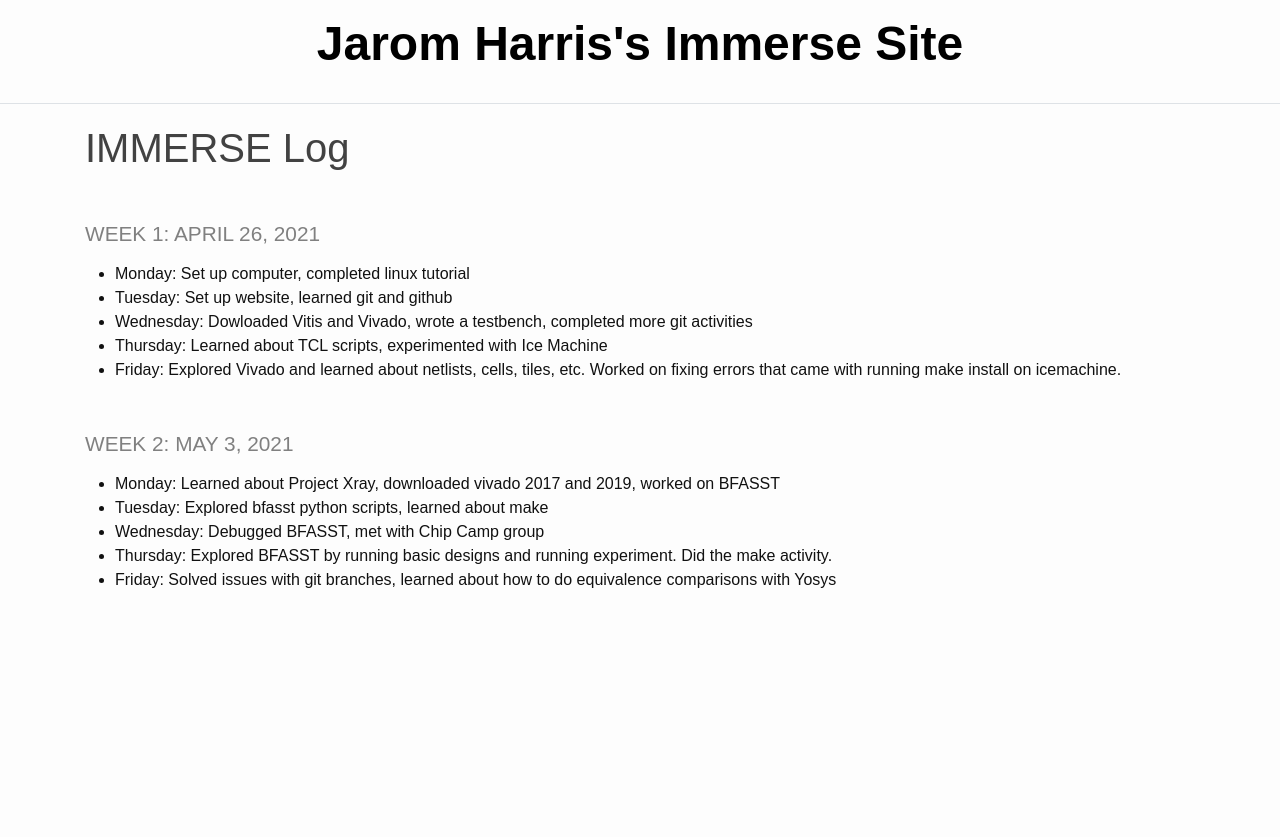
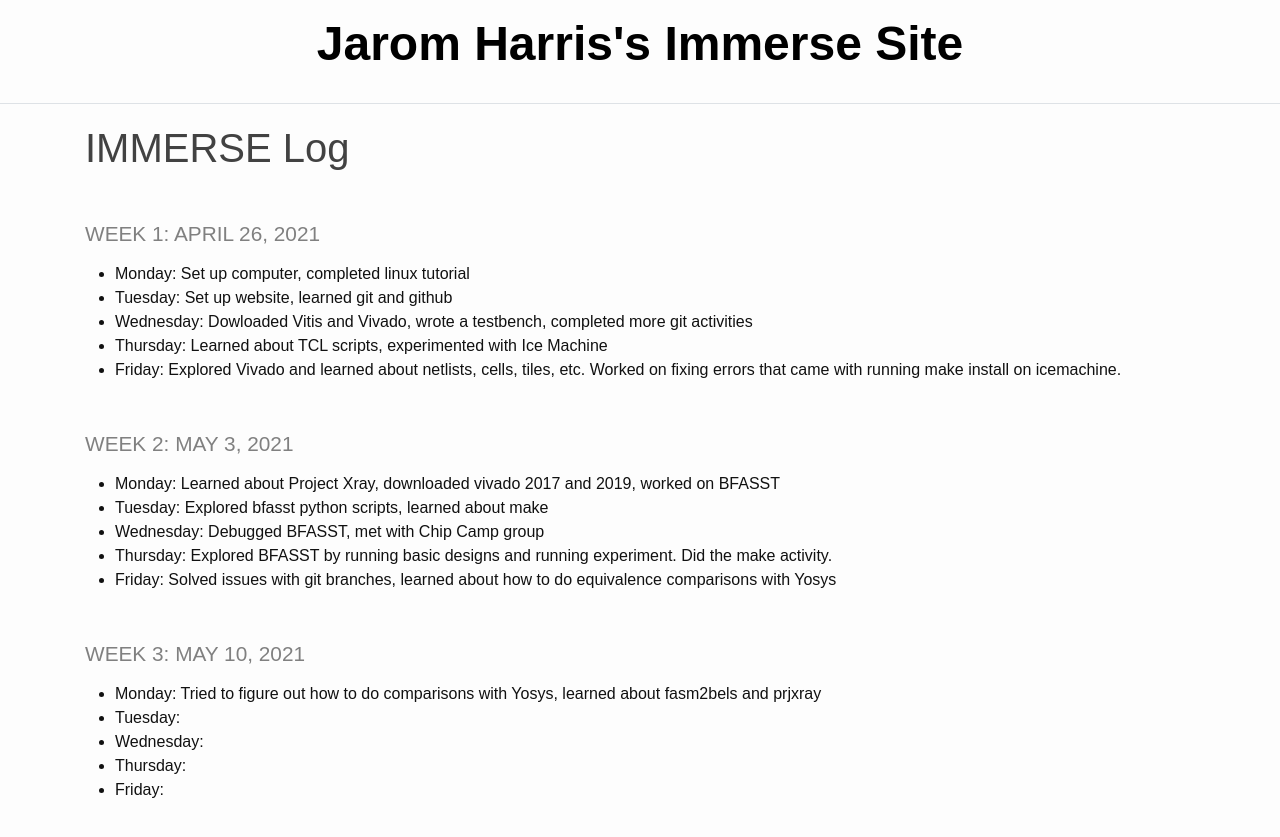
Before and after one commit to jaromharris/immerse, a Jekyll site: the page built from index.md, in a window 1280 px wide. Shown: the top 837 px of the page. Built offline with Jekyll 4.4.1, drawn with Linux system fonts in a browser that asks for light colours.

Commit message:
Update index.md

```diff
--- a/index.md
+++ b/index.md
@@ -17,3 +17,10 @@ title: IMMERSE Log
 * **Wednesday**: Debugged BFASST, met with Chip Camp group
 * **Thursday**: Explored BFASST by running basic designs and running experiment. Did the make activity.
 * **Friday**: Solved issues with git branches, learned about how to do equivalence comparisons with Yosys
+
+### Week 3: May 10, 2021
+* **Monday**: Tried to figure out how to do comparisons with Yosys, learned about fasm2bels and prjxray
+* **Tuesday**:
+* **Wednesday**:
+* **Thursday**:
+* **Friday**:
```
